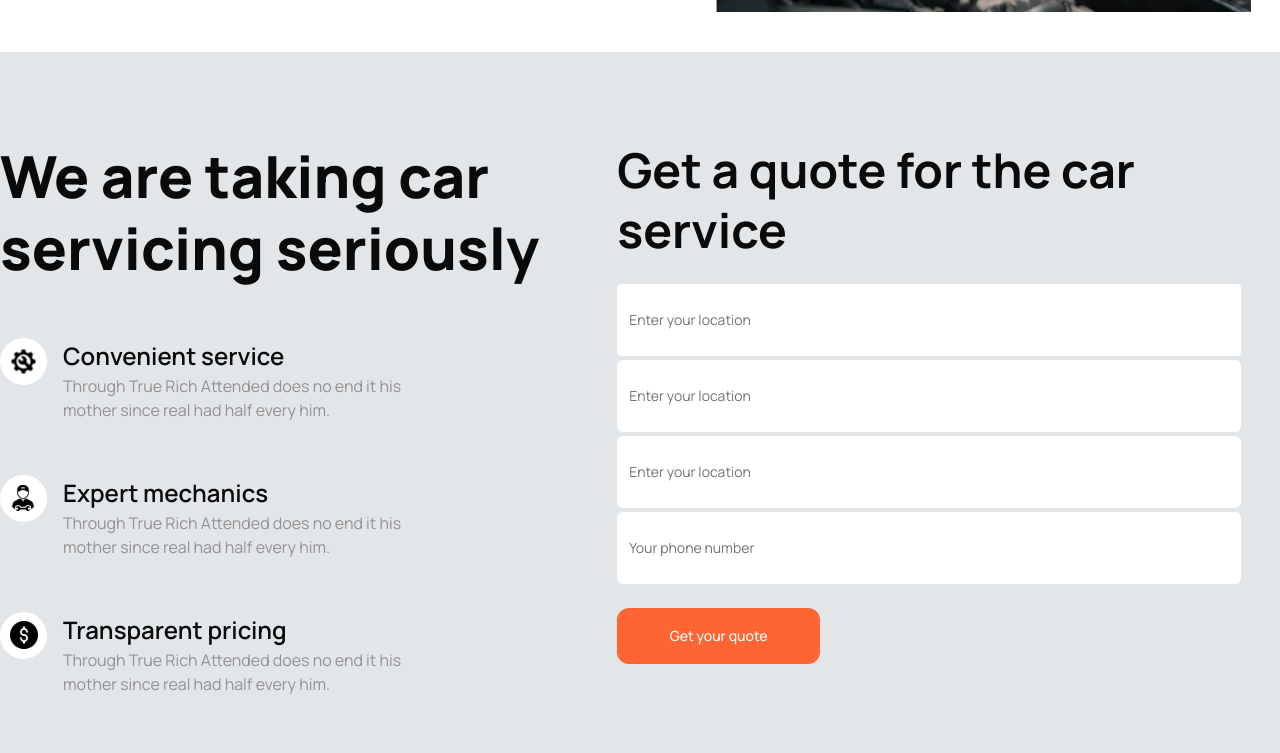
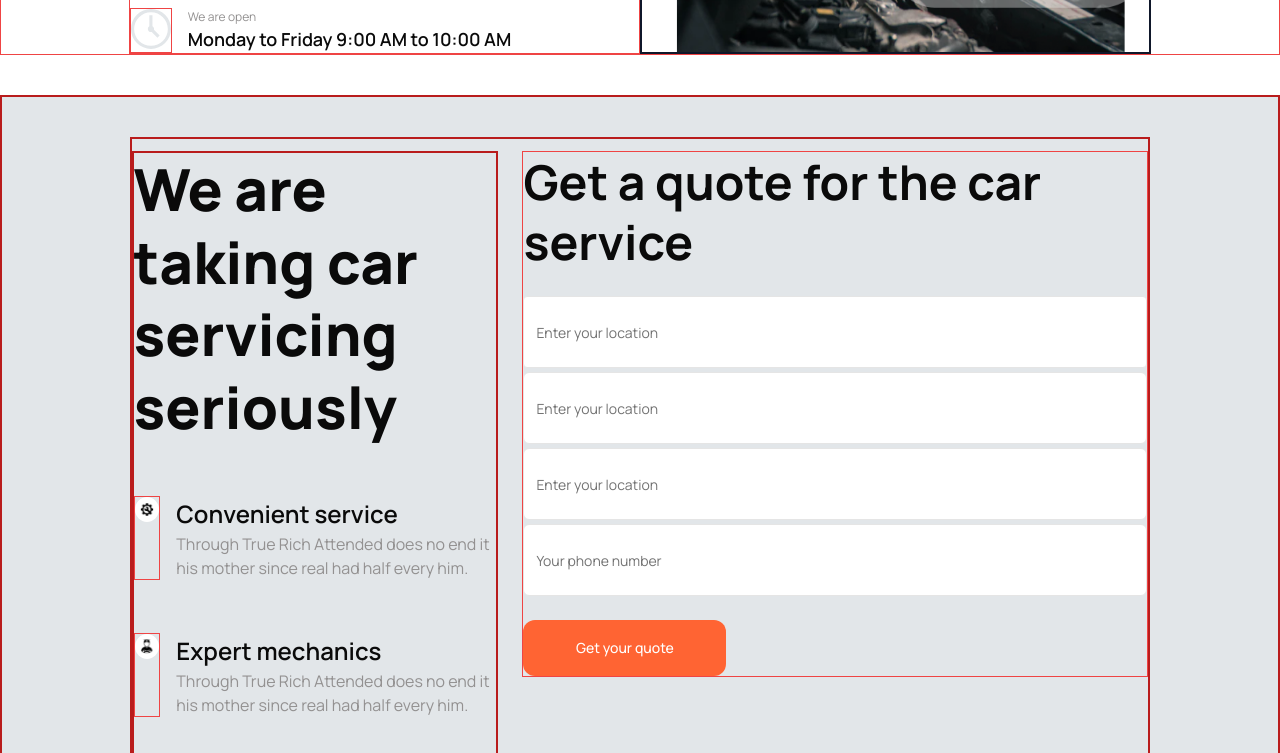
Before and after one commit to w3ngithub/revive-motors, a Next.js app: page / in a window 1280 px wide. Shown: the part 660-1413 px from the top of the page. Built offline with nearby package versions, Linux system fonts and the light colour scheme.

Commit message:
fix: container css fixed

```diff
--- a/src/app/globals.css
+++ b/src/app/globals.css
@@ -2,9 +2,9 @@
 @tailwind components;
 @tailwind utilities;
 
-* {
+/* * {
   border: none !important;
-}
+} */
 /* h1 {
   font-size: clamp(2rem, 1rem + 10vw, 4rem);
 } */
@@ -17,13 +17,18 @@
   font-family: Arial, Helvetica, sans-serif;
 } */
 
-h1,
+/* h1,
 div,
 p,
 ul,
 li,
 a {
   border: none !important;
+} */
+@media (max-width: 1436px) {
+  .container {
+    width: 80%;
+  }
 }
 
 /* section {
--- a/src/app/page.tsx
+++ b/src/app/page.tsx
@@ -21,7 +21,7 @@ export default function Home() {
       <Banner />
       <CustomerSatisfaction />
       <Brands />
-      <CustomerView />
+      {/* <CustomerView /> */}
       <FrequentQuestion />
       <Footer />
     </>
--- a/tailwind.config.ts
+++ b/tailwind.config.ts
@@ -20,10 +20,11 @@ const config: Config = {
     container: {
       center: true,
       screens: {
-        // sm: "640px",
-        // md: "768px",
-        // lg: "1024px",
-        xl: "1300px", // This matches your original configuration
+        sm: "640px",
+        md: "768px",
+        lg: "1024px",
+        xl: "1300px",
+        custom: "80%", // Custom width for screens below 1437px
       },
     },
     extend: {
```
